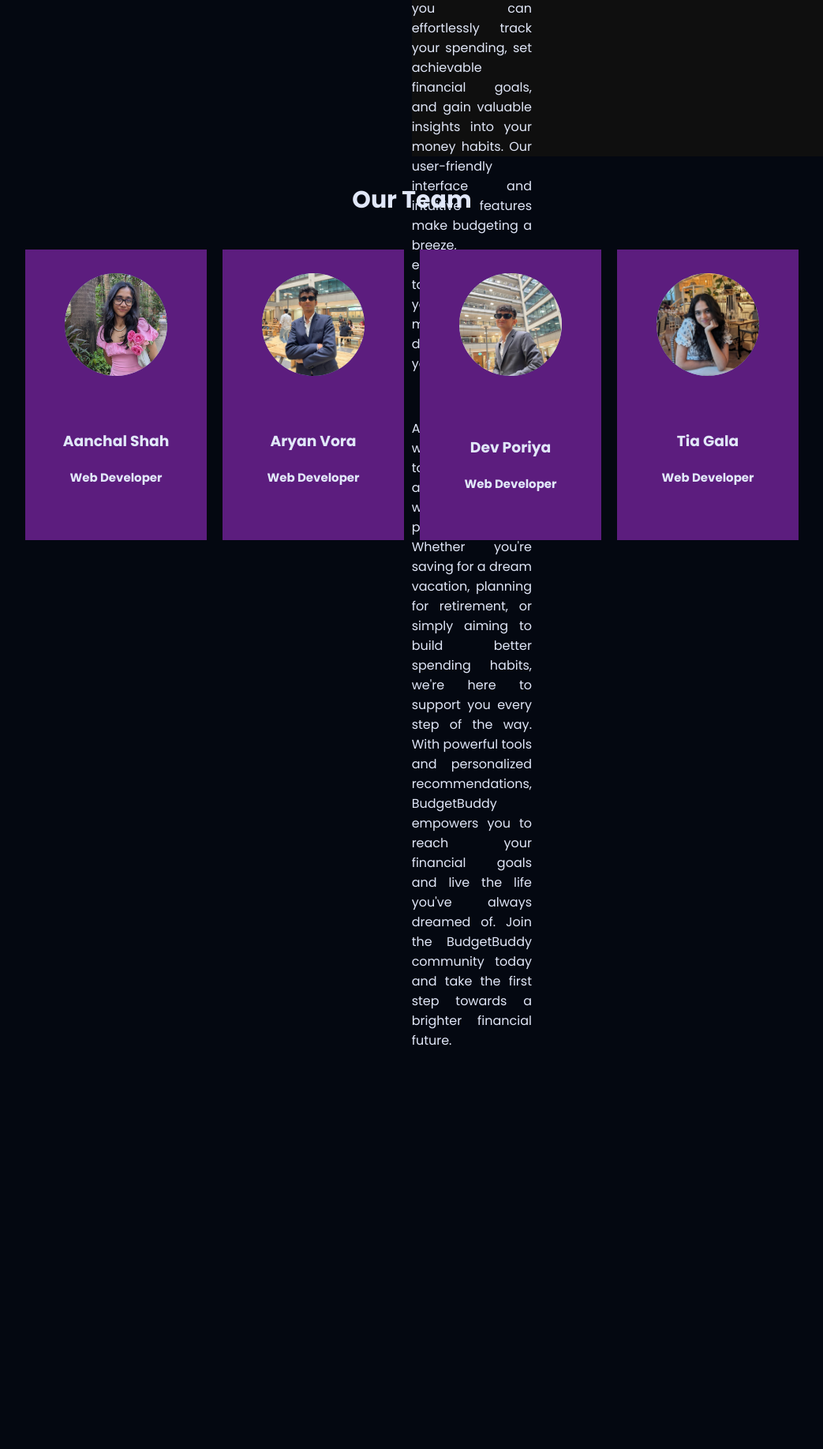
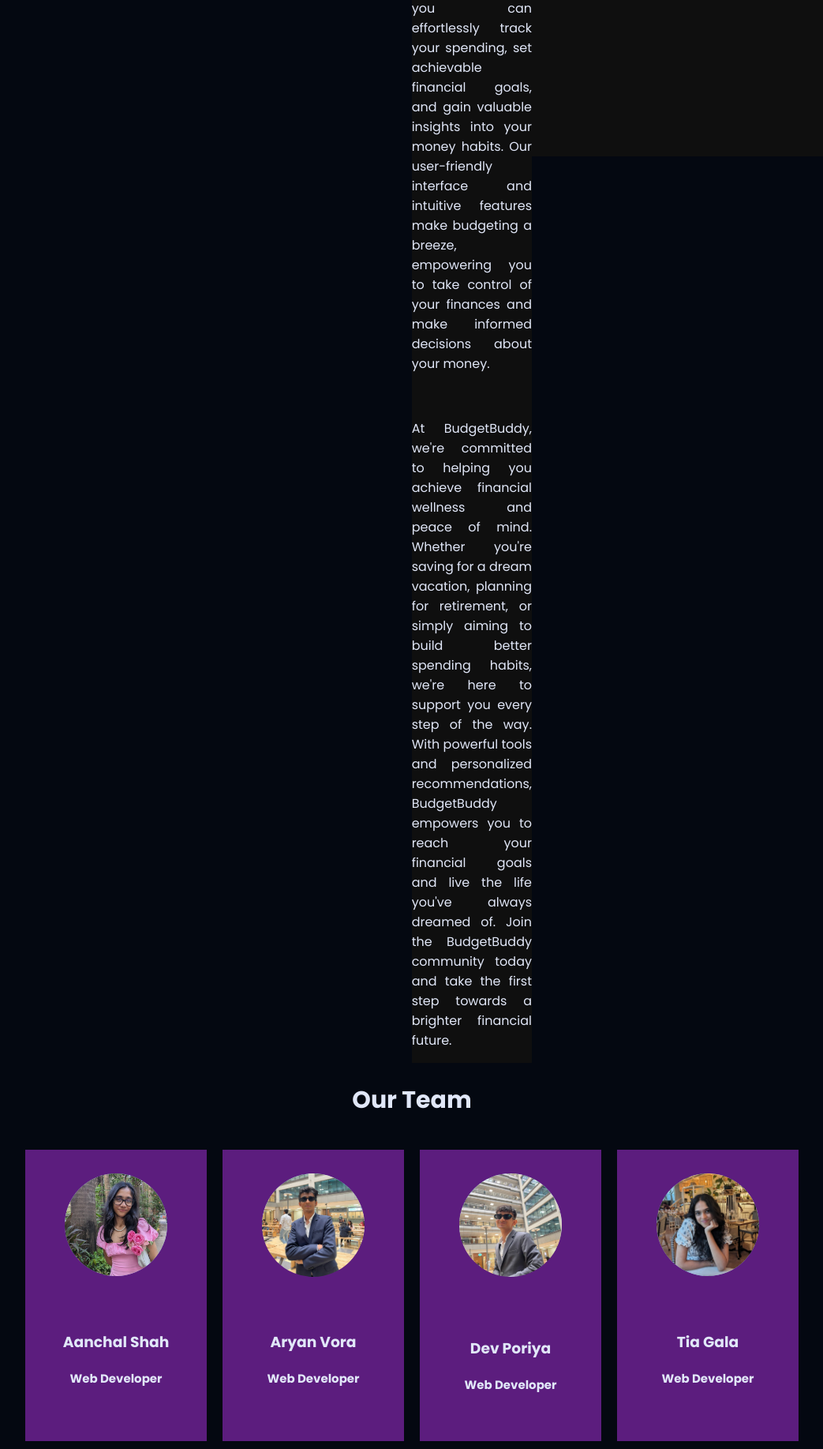
Before and after one commit to aanchal1810/Budget-Buddy, a Flask app: page /aboutus/1 in a window 1280 px wide; the page is wider, and only the part inside the window is pictured. Shown: the part 664-2499 px from the top of that part at 79% size, without its empty margins (118-1161 px from the left). Before the commit the page ends 1988 px from the top of that part, so only its background shows below. Run offline with Flask 3, Linux system fonts and the light colour scheme.

Commit message:
Update about.css

```diff
--- a/static/about.css
+++ b/static/about.css
@@ -17,7 +17,7 @@ body {
 	font-style: normal;
 	display: flex;
 	flex-direction: row;
-	/* text-align: center; */
+	text-align: center;
 	justify-content: center;
 }
 
@@ -44,8 +44,8 @@ body {
 }
 
 .info {
-	width: 650px;
-	height: 650px;
+	width: 450px;
+	height: 7	50px;
 	background-color: #0f0f0f;
 	color: #e1e7f8;
 	padding-top: 100px;
```
